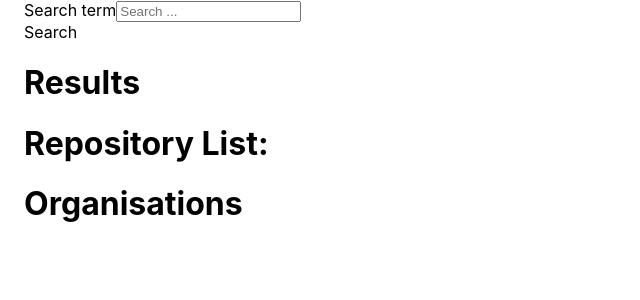
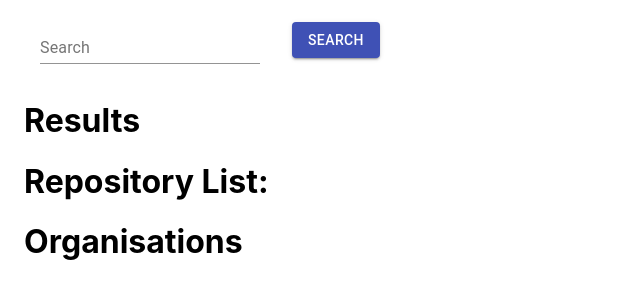
Before and after one commit to makovako/jsts-interview-project, a React (Create React App) app in the folder interview-project/: page / in a window 1280 px wide. Shown: the top 300 px of the page, without its empty margins (0-640 px from the left). Built offline with nearby package versions, Linux system fonts and the light colour scheme.

Commit message:
Styled search part with MUI

```diff
--- a/interview-project/src/components/Search.tsx
+++ b/interview-project/src/components/Search.tsx
@@ -1,16 +1,33 @@
-import React, {FunctionComponent} from 'react'
+import React, { FunctionComponent } from "react";
+import { Box, TextField, Button } from "@material-ui/core";
 
-const Search:FunctionComponent<{searchTerm: string, setSearchTerm: Function, update: Function}> = ({searchTerm, setSearchTerm, update}) => {
-    return (
-        <header>
-            <div className="form-group">
-                <label>Search term</label>
-                <input type="text" onChange={e => setSearchTerm(e.target.value)} value={searchTerm} placeholder="Search ..."/>
-            </div>
-
-            <div className="btn" onClick={e => update()}>Search</div>
-        </header>
-    )
-}
+const Search: FunctionComponent<{
+  searchTerm: string;
+  setSearchTerm: Function;
+  update: Function;
+}> = ({ searchTerm, setSearchTerm, update }) => {
+  const handleSubmit = (e: any) => {
+    e.preventDefault();
+    update();
+  };
+  return (
+    <form onSubmit={handleSubmit} noValidate autoComplete="off">
+      <Box display="flex" alignItems="center" flexDirection="row">
+        <Box m={2}>
+          <TextField
+            onChange={e => setSearchTerm(e.target.value)}
+            value={searchTerm}
+            label="Search"
+          />
+        </Box>
+        <Box m={2}>
+          <Button type="submit" variant="contained" color="primary">
+            Search
+          </Button>
+        </Box>
+      </Box>
+    </form>
+  );
+};
 
 export default Search;
```
